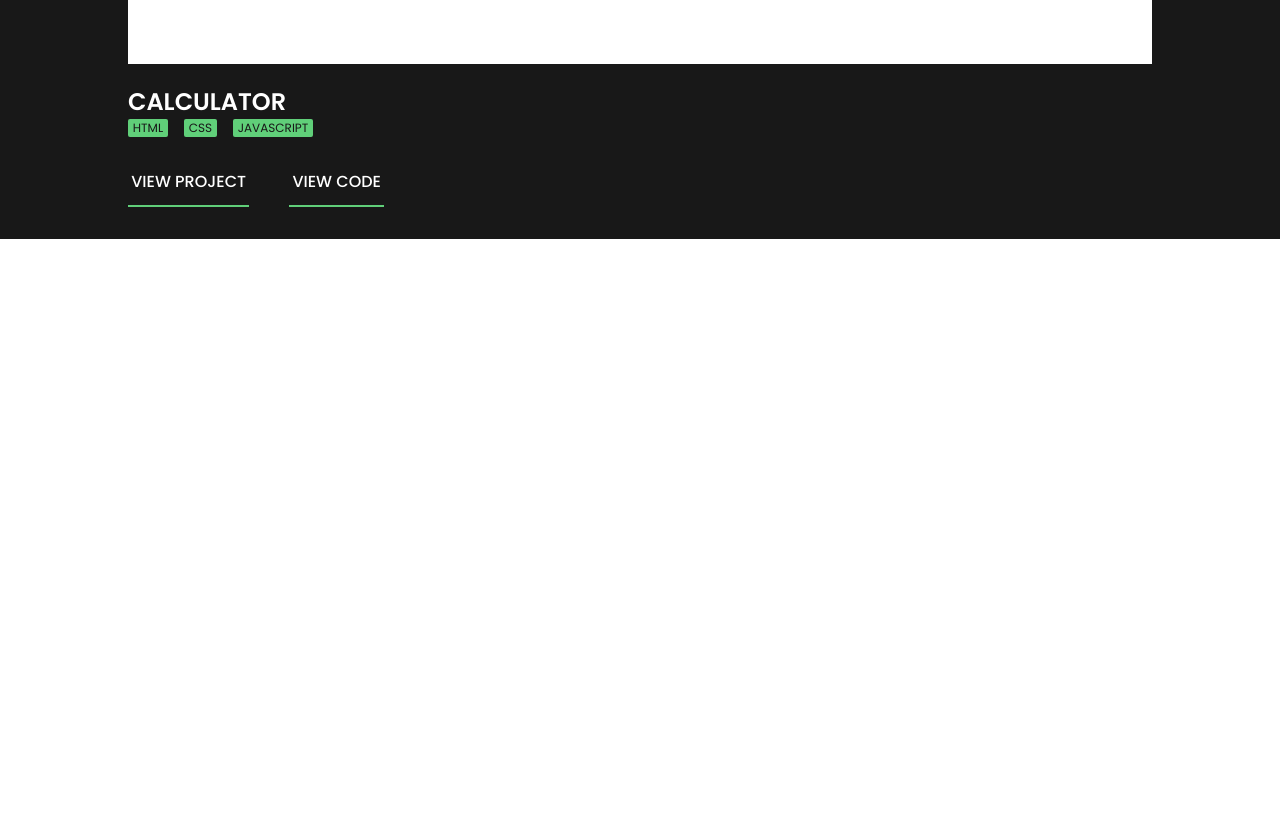
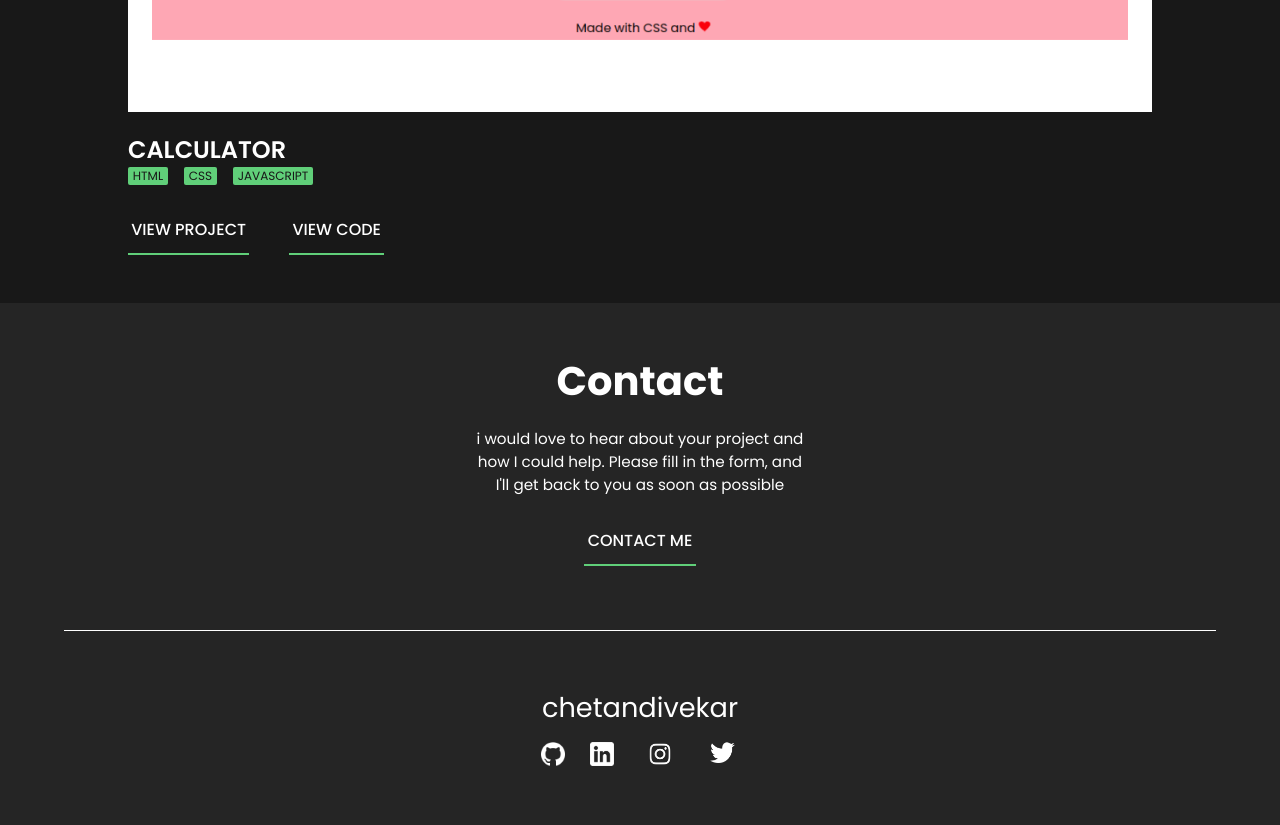
Before and after one commit to chetandivekar/chetan, a plain HTML site: page index.html in a window 1280 px wide. Shown: the part 3043-3868 px from the top of the page. Before the commit the page ends 3282 px from the top, so only its background shows below. Drawn offline with Linux system fonts and the light colour scheme.

Commit message:
changes_updated

```diff
--- a/index.html
+++ b/index.html
@@ -126,7 +126,7 @@
       <div class="projects">
         <div class="heading">
           <div class="project">Projects</div>
-          <button class="btn">contact me</button>
+          <a href="https://api.whatsapp.com/send/?phone=917400252976&text&type=phone_number&app_absent=0"><button class="btn">contact me</button></a>
         </div>
 
         <div class="project_body">
@@ -165,6 +165,59 @@
           </div>
         </div>
       </div>
+
+      <div class="contact">
+
+        <div class="contact-name">Contact</div>
+        <div class="contact-info"><p>i would love to hear about your project and  <br> how I could help. Please fill in the form, and <br> I'll get back to you as soon as possible  <p></div>
+          <a
+          href="https://api.whatsapp.com/send/?phone=917400252976&text&type=phone_number&app_absent=0"
+          target="_blank"><button class="btn">contact me</button></a
+
+          <div class="line__outside">
+            <div class="line"></div>
+
+
+            <div class="info-card second-card">
+              <div class="name" style="background-color: #252525;">chetandivekar</div>
+              <nav style="background-color: #252525;">
+                <div class="navigation" style="background-color: #252525; margin-bottom: 2rem;">
+                  <ul>
+                    <li>
+                      <a href="https://github.com/chetandivekar"
+                        ><img src="./img/github.png" alt="github"
+                      /></a>
+                    </li>
+                    <li>
+                      <a href="https://www.linkedin.com/in/chetan-divekar-33b0b21a1"
+                        ><img src="./img/linkedin.png" alt="linkedin"
+                      /></a>
+                    </li>
+                    <li>
+                      <a
+                        href="https://instagram.com/divekar.chetan?igshid=ZDdkNTZiNTM="
+                        ><img
+                          class="img-big1"
+                          src="./img/instagram.png"
+                          alt="instagram"
+                      /></a>
+                    </li>
+                    <li>
+                      <a
+                        href="https://twitter.com/Chetan__Divekar?t=CG5ZbzYVZbgUul5UyzNF5A&s=09"
+                        ><img class="img-big2" src="./img/twitter.png" alt="twitter"
+                      /></a>
+                    </li>
+                  </ul>
+                </div>
+              </nav>
+            </div>
+          </div>
+
+
+
+
+
     </div>
   </body>
 </html>
--- a/style.css
+++ b/style.css
@@ -227,7 +227,7 @@ button:hover{
     width: 80%;
     display: flex;
     justify-content: center;
-    margin: 1rem 0 1.2rem 0;
+    margin: 2rem 0 1.2rem 0;
 }
 
 .project_name{
@@ -250,7 +250,7 @@ button:hover{
 .action{
     display: flex;
     gap: 2.5rem;
-
+    margin-bottom: 1rem;
 }
 
 .project_body{
@@ -264,3 +264,21 @@ button:hover{
 .project_info{
     width:80%;
 }
+.contact{
+    display: flex;
+    width: 100vw;
+    flex-direction: column;
+    align-items: center;
+    background-color: #252525;
+
+}
+.contact .contact-name{
+    margin: 3rem 0 1rem 0;
+    font-size: 2.5rem;
+    font-weight: 700;
+}
+.contact .contact-info{
+    text-align: center;
+    font-size: 0.95rem;
+    padding: 0 0.5rem;
+}
```
